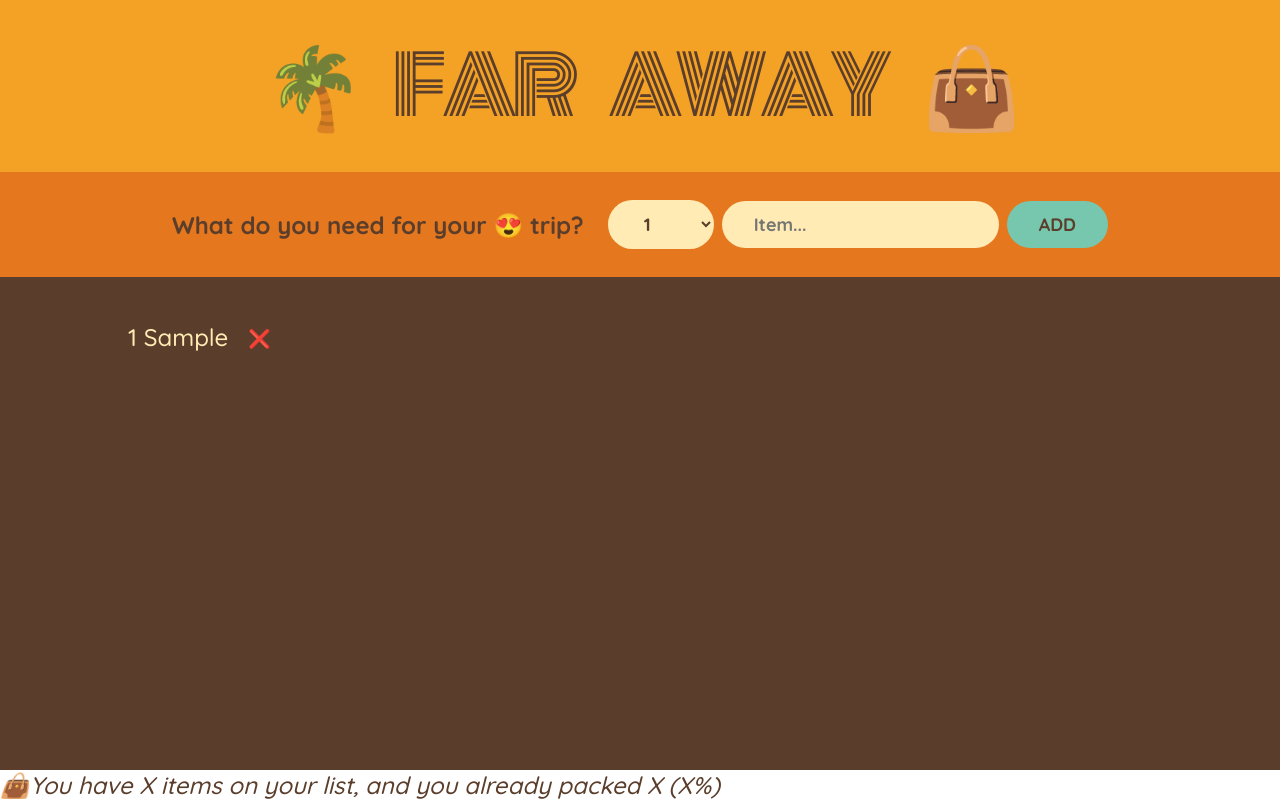
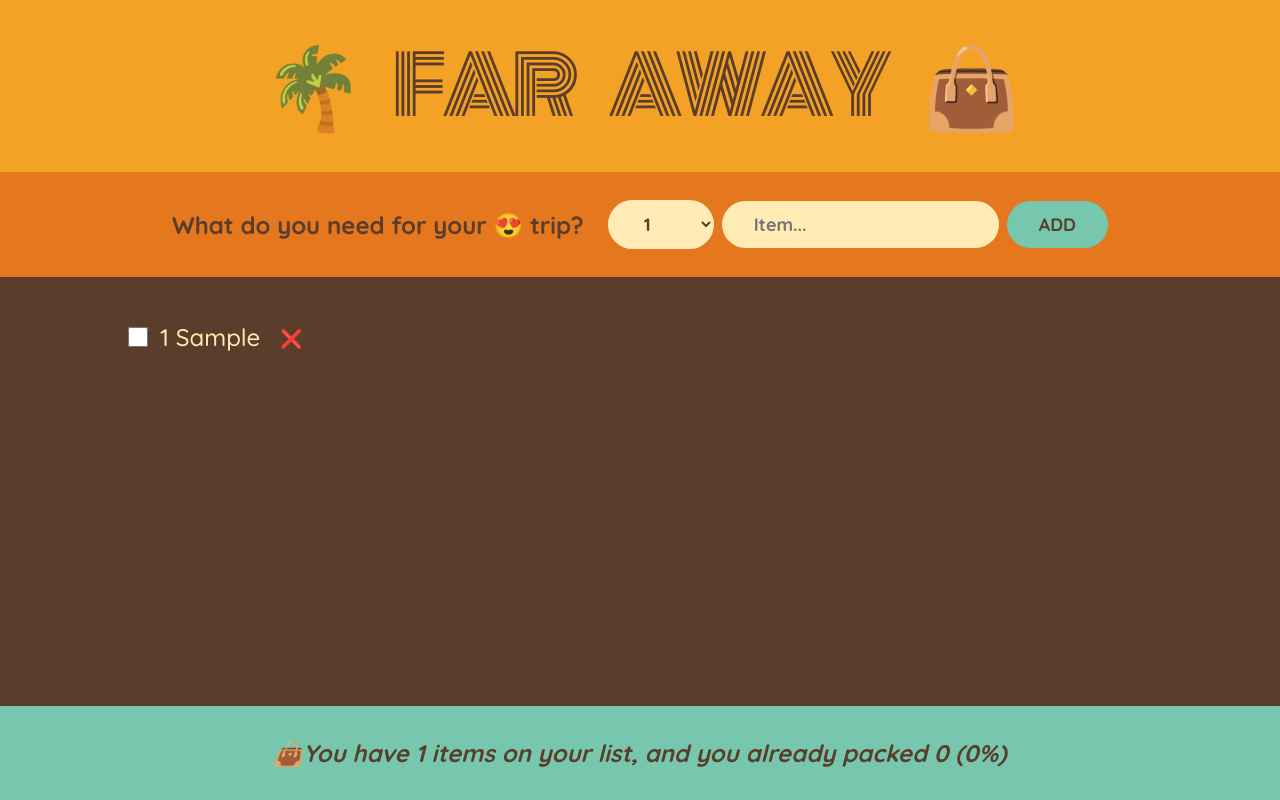
Before and after one commit to riketpokharel/reactjs, a React (Create React App) app in the folder travel-list/: page / in a window 1280 px wide. Both pictures are taken after typing "Sample" into the empty fields and a click on the button "ADD". Built offline with nearby package versions, Linux system fonts and the light colour scheme.

Commit message:
calculating statistics as Derived state

```diff
--- a/travel-list/src/App.js
+++ b/travel-list/src/App.js
@@ -11,12 +11,24 @@
     setItems((items) => items.filter((item) => item.id !== id));
   }
 
+  function handleToggleItem(id) {
+    setItems((items) =>
+      items.map((item) =>
+        item.id === id ? { ...item, packed: !item.packed } : item
+      )
+    );
+  }
+
   return (
     <div className="app">
       <Logo />
       <Form onAddItems={handleAddItems} />
-      <PackingList items={items} onDeleteItem={handleDeleteItem} />
-      <Stats />
+      <PackingList
+        items={items}
+        onDeleteItem={handleDeleteItem}
+        onToggleItem={handleToggleItem}
+      />
+      <Stats items={items} />
     </div>
   );
 }
@@ -67,21 +79,31 @@
   );
 }
 
-function PackingList({ items, onDeleteItem }) {
+function PackingList({ items, onDeleteItem, onToggleItem }) {
   return (
     <div className="list">
       <ul>
         {items.map((item) => (
-          <Item item={item} onDeleteItem={onDeleteItem} key={item.id} />
+          <Item
+            item={item}
+            onDeleteItem={onDeleteItem}
+            onToggleItem={onToggleItem}
+            key={item.id}
+          />
         ))}
       </ul>
     </div>
   );
 }
 
-function Item({ item, onDeleteItem }) {
+function Item({ item, onDeleteItem, onToggleItem }) {
   return (
     <li>
+      <input
+        type="checkbox"
+        value={item.packed}
+        onChange={() => onToggleItem(item.id)}
+      />
       <span style={item.packed ? { textDecoration: "line-through" } : {}}>
         {item.quantity} {item.description}
       </span>
@@ -89,10 +111,25 @@
     </li>
   );
 }
-function Stats() {
+function Stats({ items }) {
+  if (!items.length)
+    return (
+      <p className="stats">
+        <em>Starting adding some items to your packing list🚀</em>
+      </p>
+    );
+  const numItems = items.length;
+  const numPacked = items.filter((item) => item.packed).length;
+  const percentage = Math.round((numPacked / numItems) * 100);
+
   return (
-    <footer>
-      <em>👜You have X items on your list, and you already packed X (X%)</em>
+    <footer className="stats">
+      <em>
+        {percentage === 100
+          ? "You got everything! Ready to go!!✈️"
+          : `👜You have ${numItems} items on your list, and you already packed
+        ${numPacked} (${percentage}%)`}
+      </em>
     </footer>
   );
 }
```
